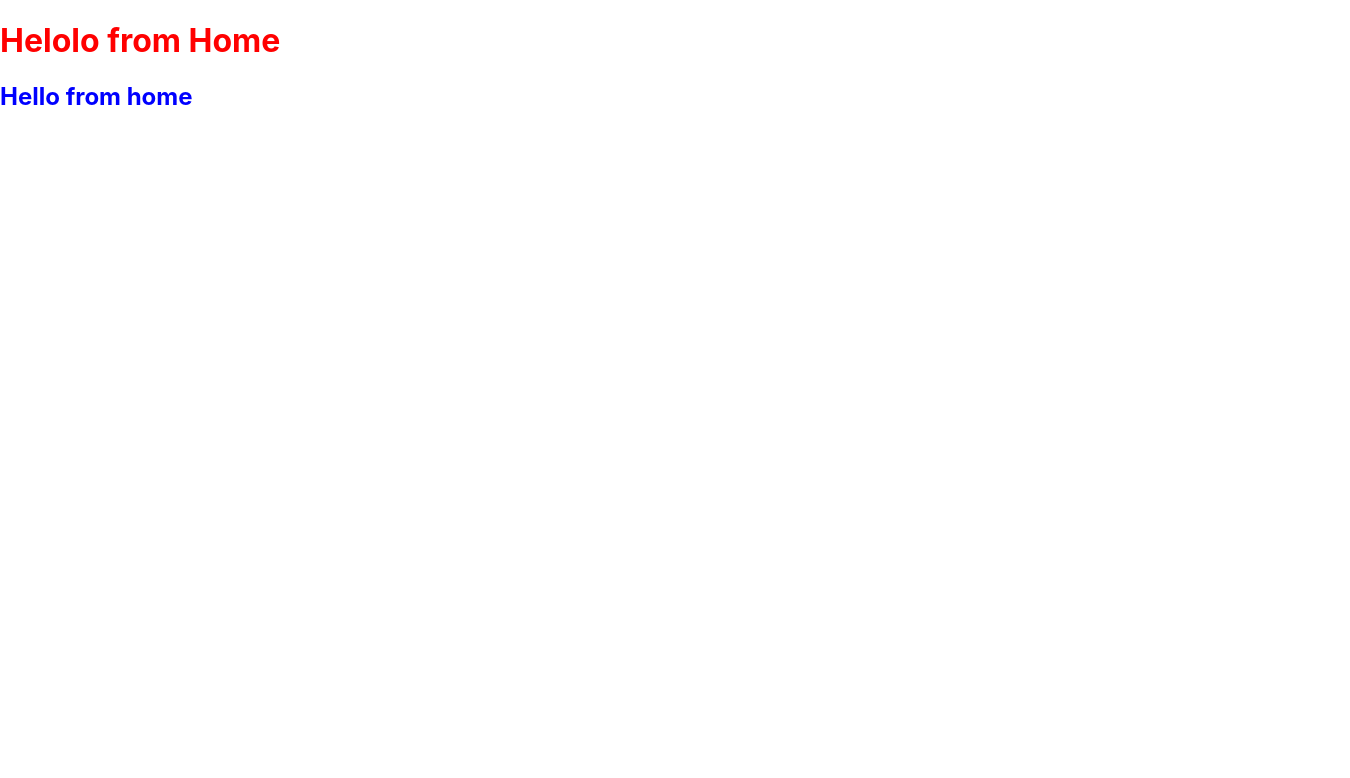
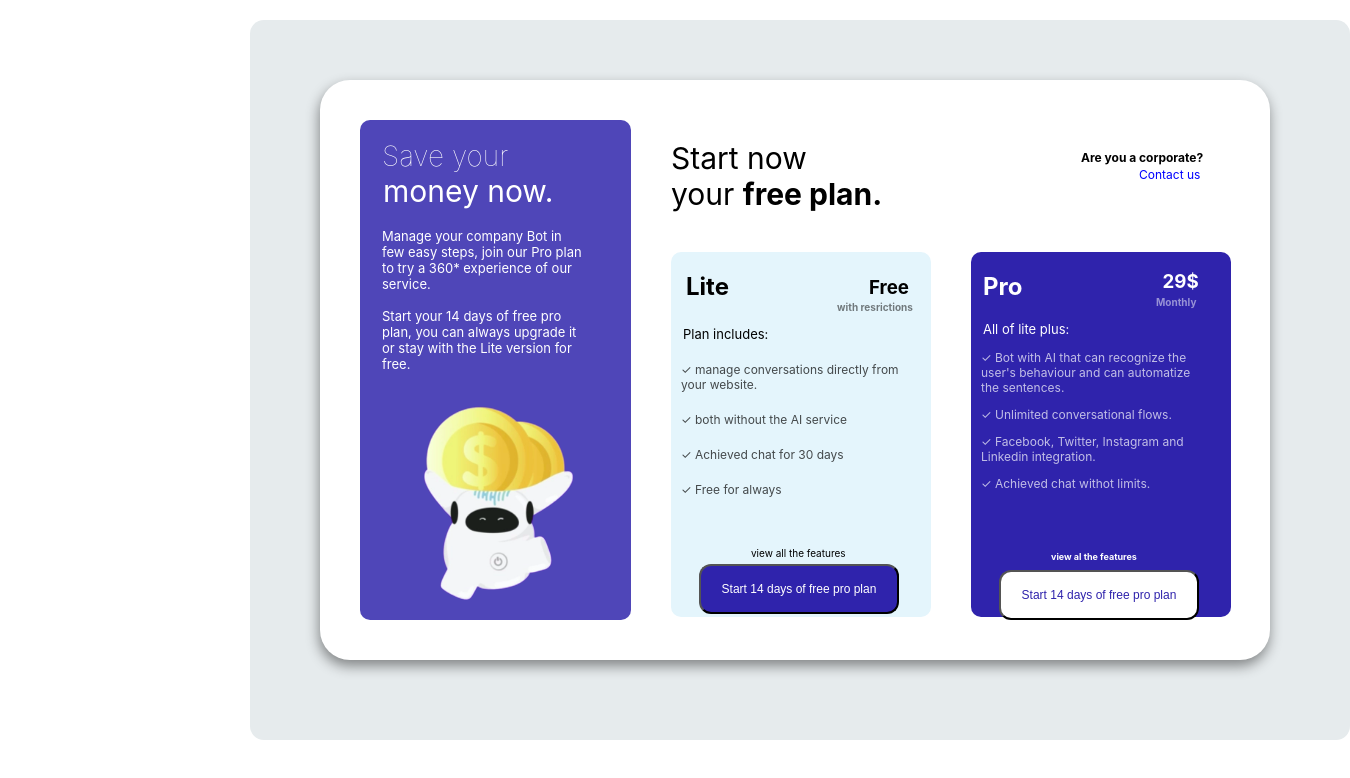
Before and after one commit to VipinSharmaAppinventiv2909/reactJsTraining, a React (Create React App) app: page / in a window 1280 px wide. Shown: the top 778 px of the page, 1350 px wide, since content can reach past the window. Built offline with nearby package versions, Linux system fonts and the light colour scheme.

Commit message:
added Assignment1 component

```diff
--- a/src/App.js
+++ b/src/App.js
@@ -1,10 +1,10 @@
 import React from "react";
-import Home from "./Modules/home";
+import Assignment1 from "./Modules/Assignment1";
 class App extends React.Component {
   render() {
     return (
       <div>
-        <Home />
+        <Assignment1 />
       </div>
     );
   }
--- /dev/null
+++ b/src/Modules/Assignment1/index.css
@@ -0,0 +1,250 @@
+.homeContainer {
+  width: 100%;
+}
+.mainContainer {
+  padding: 100px;
+  width: 900px;
+  height: 520px;
+
+  background-color: #e6ebed;
+  margin: 20px 100px 10px 250px;
+  border-radius: 14px;
+  position: absolute;
+}
+/* .innerContainer {
+  width: 870px;
+  position: fixed;
+
+  margin: 110px 30px 31px 310px;
+  height: 340px;
+  border-radius: 30px;
+  box-shadow: -1px 6px 13px 0px rgba(0, 0, 0, 0.44);
+  padding: 100px 50px;
+  background-color: white;
+  display: flex;
+} */
+.mainContainer .innerContainer {
+  width: 950px;
+  height: 580px;
+  margin: -40px 22px 40px -30px;
+  background-color: white;
+  border-radius: 30px;
+  box-shadow: -1px 6px 13px 0px rgba(0, 0, 0, 0.44);
+  display: flex;
+}
+
+.container1 {
+  width: 271px;
+  height: 500px;
+  margin: 40px 40px 40px 40px;
+  border-radius: 10px;
+  background-color: #4f46b8;
+}
+.container1 h1 {
+  font-weight: lighter;
+  color: white;
+  font-size: 28px;
+  margin-left: 22px;
+  margin-right: 30px;
+}
+.container1 a {
+  font-weight: bolder;
+  color: white;
+  text-decoration: none;
+  font-size: 30px;
+  margin-left: 1px;
+  margin-right: 35px;
+}
+.container1 p {
+  color: white;
+  width: 200px;
+  font-size: 13px;
+  margin-left: 22px;
+  margin-right: 16px;
+  margin-top: 9px;
+}
+.mainContainer2 {
+  dispalay: flex;
+  width: 260px;
+}
+.notification {
+  width: 400px;
+  display: flex;
+  flex-direction: column;
+}
+.notification p {
+  width: 140px;
+  font-size: 30px;
+  color: black;
+  margin-top: 60px;
+}
+.flexing {
+  display: flex;
+}
+#spacing {
+  margin-top: -30px;
+  width: 400px;
+}
+
+.notification a {
+  width: 200px;
+  font-size: 30px;
+  text-decoration: none;
+  color: black;
+  font-weight: bolder;
+}
+.container2 {
+  background-color: #e4f5fc;
+  height: 365px;
+  margin-top: 10px;
+  border-radius: 10px;
+}
+.container2 h2 {
+  margin-left: 15px;
+}
+.headingTag {
+  display: flex;
+}
+
+.container2 h3 {
+  margin-left: 140px;
+  margin-top: 24px;
+}
+.container2 h4 {
+  margin-left: 166px;
+  margin-top: -20px;
+  font-size: 10px;
+  opacity: 0.5;
+}
+#include {
+  font-size: 13px;
+  margin-left: 12px;
+  margin-top: 12px;
+  opacity: 1;
+}
+.container2 p {
+  font-size: 12px;
+  margin-left: 10px;
+  width: 220px;
+  opacity: 0.7;
+  margin-top: 300px;
+}
+#feature {
+  font-size: 10px;
+  opacity: 1;
+  margin-top: 50px;
+  margin-left: 80px;
+  margin-bottom: -5px;
+}
+.crateButton {
+  width: 200px;
+  height: 50px;
+  color: white;
+  font-size: 12px;
+  margin-left: 28px;
+  margin-top: 10px;
+  border-radius: 12px;
+  background-color: #2f23ac;
+}
+#para {
+  margin-top: 20px;
+}
+.mainContainer3 {
+  width: 280px;
+}
+.container3 {
+  height: 365px;
+  width: 260px;
+  border-radius: 10px;
+  margin-left: 40px;
+  margin-top: 70px;
+  background-color: #2f23ac;
+}
+.upperSection {
+  width: 275px;
+}
+.upperSection p {
+  margin-left: 150px;
+  margin-top: 70px;
+  font-size: 12px;
+  font-weight: bolder;
+}
+
+#tags {
+  margin-left: 208px;
+  margin-top: -10px;
+  text-decoration: none;
+  font-size: 12px;
+  color: blue;
+  font-weight: normal;
+}
+
+.container3 p {
+  font-size: 12px;
+  margin-left: 10px;
+  width: 220px;
+  opacity: 0.7;
+  color: white;
+  margin-top: 300px;
+}
+#includes {
+  font-size: 13px;
+  margin-left: 12px;
+  margin-top: 12px;
+  opacity: 1;
+  color: white;
+}
+
+.headingTags {
+  display: flex;
+}
+
+#paras {
+  margin-top: 10px;
+}
+.crateButtons {
+  width: 200px;
+  height: 50px;
+  background-color: white;
+  font-size: 12px;
+  margin-left: 28px;
+  margin-top: -20px;
+
+  border-radius: 12px;
+  color: #2f23ac;
+}
+.container3 h2 {
+  color: white;
+  margin-left: 12px;
+  margin-top: px;
+}
+.container3 h3 {
+  color: white;
+  margin-left: 140px;
+  margin-top: 18px;
+}
+.container3 h4 {
+  margin-left: 185px;
+  margin-top: -25px;
+  font-size: 10px;
+  opacity: 0.5;
+  color: white;
+}
+.features {
+  font-size: 10px;
+  opacity: 1;
+  margin-top: 50px;
+  margin-left: 90px;
+  margin-bottom: -5px;
+}
+.imageSet {
+  display: flex;
+  justify-content: center;
+  margin-top: 30px;
+}
+#h6Tag {
+  color: white;
+  margin-left: 80px;
+  font-size: 9px;
+  margin-top: 60px;
+}
--- /dev/null
+++ b/src/Modules/Assignment1/index.js
@@ -0,0 +1,97 @@
+import React, { Component } from "react";
+import "./index.css";
+import image from "./assets/logo.png";
+class Assignment1 extends Component {
+  render() {
+    return (
+      <div className={"homeContainer"}>
+        <div className={"mainContainer"}>
+          <div className={"innerContainer"}>
+            <div className={"container1"}>
+              <h1>
+                Save your <a href="#">money now.</a>
+              </h1>
+              <p>
+                Manage your company Bot in few easy steps, join our Pro plan to
+                try a 360* experience of our service.
+                <br />
+                <br />
+                Start your 14 days of free pro plan, you can always upgrade it
+                or stay with the Lite version for free.
+              </p>
+              <div className="imageSet">
+                <img src={image} alt="logo-image" />
+              </div>
+            </div>
+            <div className={"mainContainer2"}>
+              <div className={"notification"}>
+                <p>Start now</p>
+                <div className="flexing">
+                  <p id="spacing">
+                    your <a href="#">free plan.</a>
+                  </p>
+                </div>
+              </div>
+              <div className={"container2"}>
+                <div className="headingTag">
+                  <h2>Lite</h2>
+                  <h3>Free</h3>
+                </div>
+                <h4>with resrictions</h4>
+                <p id="include">Plan includes:</p>
+                <p id="para">
+                  &#10003; manage conversations directly from your website.
+                </p>
+
+                <p id="para">&#10003; both without the AI service</p>
+
+                <p id="para">&#10003; Achieved chat for 30 days</p>
+
+                <p id="para">&#10003; Free for always</p>
+
+                <p id="feature">view all the features</p>
+                <button class={"crateButton"}>
+                  Start 14 days of free pro plan
+                </button>
+              </div>
+            </div>
+
+            <div className={"mainContainer3"}>
+              <div className="upperSection">
+                <p>Are you a corporate?</p>
+                <p id="tags">Contact us</p>
+              </div>
+              <div className="container3">
+                <div className="headingTags">
+                  <h2>Pro</h2>
+                  <h3>29$</h3>
+                </div>
+                <h4>Monthly</h4>
+                <p id="includes">All of lite plus:</p>
+                <p id="paras">
+                  &#10003; Bot with AI that can recognize the user's behaviour
+                  and can automatize the sentences.
+                </p>
+
+                <p id="paras">&#10003; Unlimited conversational flows.</p>
+
+                <p id="paras">
+                  &#10003; Facebook, Twitter, Instagram and Linkedin
+                  integration.
+                </p>
+
+                <p id="paras">&#10003; Achieved chat withot limits.</p>
+                <h6 id="h6Tag">view al the features</h6>
+                <button className="crateButtons">
+                  Start 14 days of free pro plan
+                </button>
+              </div>
+            </div>
+          </div>
+        </div>
+      </div>
+    );
+  }
+}
+export default Assignment1;
+//export Assignment1
```
Also changed, not shown: src/Modules/Assignment1/assets/logo.png (added), src/Modules/home/index.css (line endings or trailing spaces).
